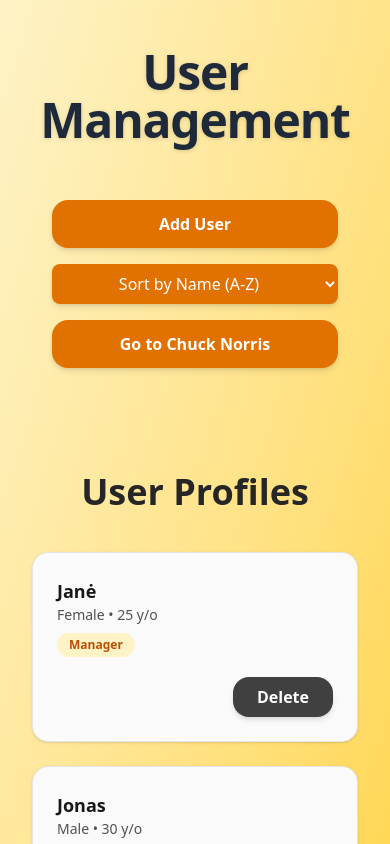
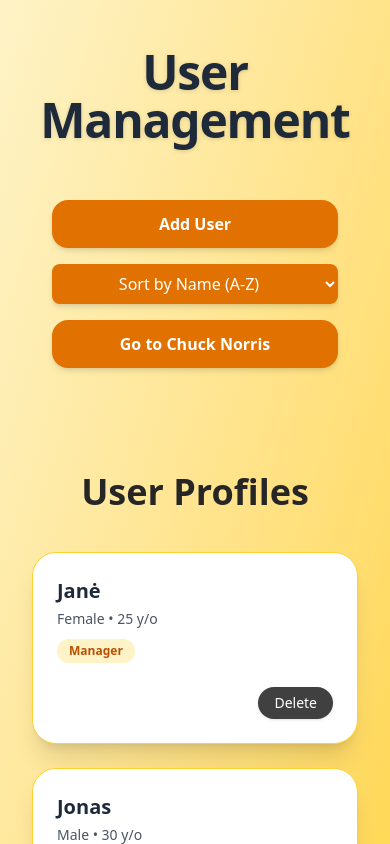
Before and after one commit to aldask/Peplink, a React (Vite) app: page / in a window 390 px wide. Shown: the top 844 px of the page. Built offline with nearby package versions, Linux system fonts and the light colour scheme.

Commit message:
Adjusted a bit chuck page mobile version. Also added a go back button

```diff
--- a/src/components/UserCard.tsx
+++ b/src/components/UserCard.tsx
@@ -2,22 +2,20 @@ import type { UserCardProps } from "../types/User";
 
 const UserCard = ({ user, onDelete }: UserCardProps) => {
   return (
-    <div className="bg-neutral-50 border border-neutral-200 rounded-2xl shadow-sm p-6 flex flex-col justify-between transition duration-200 hover:scale-[1.02] hover:shadow-md">
-      <div>
-        <h2 className="text-lg font-semibold text-neutral-900">
-          {user.f_name}
-        </h2>
-        <p className="text-sm text-neutral-600">
+    <div className="bg-white border border-amber-300 rounded-3xl shadow-xl p-6 sm:p-8 flex flex-col justify-between transition duration-200 hover:scale-[1.02] hover:shadow-2xl">
+      <div className="mb-6">
+        <h2 className="text-xl font-bold text-gray-800 mb-1">{user.f_name}</h2>
+        <p className="text-sm text-gray-600 mb-2">
           {user.gender} • {user.age} y/o
         </p>
-        <span className="inline-block mt-2 text-xs font-semibold bg-amber-100 text-amber-700 px-3 py-1 rounded-full">
+        <span className="inline-block text-xs font-semibold bg-amber-100 text-amber-700 px-3 py-1 rounded-full">
           {user.role}
         </span>
       </div>
-      <div className="mt-5 flex justify-end">
+      <div className="flex justify-end">
         <button
           onClick={() => onDelete(user.id)}
-          className="bg-neutral-700 hover:bg-neutral-800 text-white font-semibold px-6 py-2 rounded-2xl shadow-md hover:shadow-lg transition duration-300 transform hover:-translate-y-0.5 active:scale-95"
+          className="bg-neutral-700 hover:bg-neutral-800 text-white font-medium px-4 py-1.5 rounded-2xl text-sm shadow-sm hover:shadow-md transition duration-200"
         >
           Delete
         </button>
--- a/src/pages/ChuckPage.tsx
+++ b/src/pages/ChuckPage.tsx
@@ -1,36 +1,42 @@
 import useChuck from "../hooks/useChuck";
+import { useNavigate } from "react-router-dom";
 
 const ChuckPage = () => {
   const { chuckSays, lastFetched, fetchChuckPhrase } = useChuck();
+  const navigate = useNavigate();
 
   return (
-    <div className="min-h-screen flex flex-col justify-center items-center py-12 px-4 sm:px-10">
-      <div className="relative max-w-4xl w-full bg-white rounded-2xl shadow-md border border-amber-400 p-10">
-        <div className="flex items-center gap-5 mb-8">
+    <div className="h-screen flex flex-col justify-center items-center px-4 sm:px-10 box-border overflow-hidden">
+      <div className="relative max-w-3xl w-full bg-white rounded-3xl shadow-xl border border-amber-300 p-6 sm:p-10 flex flex-col items-center">
+        <button
+          onClick={() => navigate("/")}
+          className="absolute top-4 left-4 text-sm text-amber-600 hover:text-amber-700 font-medium flex items-center gap-1"
+        >
+          ← Back
+        </button>
+        <div className="flex flex-col sm:flex-row sm:items-center sm:gap-6 gap-4 text-center sm:text-left mb-8 mt-4 w-full justify-center">
           <img
             src={chuckSays?.icon_url}
             alt="Chuck Norris"
-            className="w-20 h-20 rounded-full border-4 border-amber-600"
+            className="w-20 h-20 sm:w-24 sm:h-24 mx-auto sm:mx-0 rounded-full border-4 border-amber-600 shadow-md"
           />
-          <h2 className="text-2xl font-semibold text-amber-600">
+          <h2 className="text-2xl sm:text-3xl font-extrabold text-amber-600 tracking-tight leading-snug">
             Chuck Wisdom Says:
           </h2>
         </div>
-
-        <blockquote className="text-xl sm:text-2xl italic leading-relaxed text-gray-700 mb-8">
+        <blockquote className="text-lg sm:text-2xl italic leading-relaxed text-gray-800 mb-8 text-center px-2 sm:px-4">
           “{chuckSays?.value}”
         </blockquote>
         {lastFetched && (
-          <p className="text-sm text-gray-500 mb-8">
+          <p className="text-sm text-gray-500 mb-8 text-center">
             Last updated: {lastFetched.toLocaleString()}
           </p>
         )}
         <button
           onClick={fetchChuckPhrase}
-          className="absolute top-6 right-6 bg-gray-200 text-gray-800 rounded-full p-1 shadow-md transition duration-300 transform hover:-translate-y-1 active:scale-95"
-          title="Fetch new quote"
+          className="flex items-center justify-center gap-2 bg-amber-600 hover:bg-amber-700 text-white font-semibold px-5 py-2.5 rounded-3xl shadow-md transition-transform duration-300 transform hover:scale-105 active:scale-95 text-sm sm:text-base"
         >
-          🔁
+          ↻ New Quote
         </button>
       </div>
     </div>
```
Also changed, not shown: 1 other file (tests, documents, lock files or other folders).
